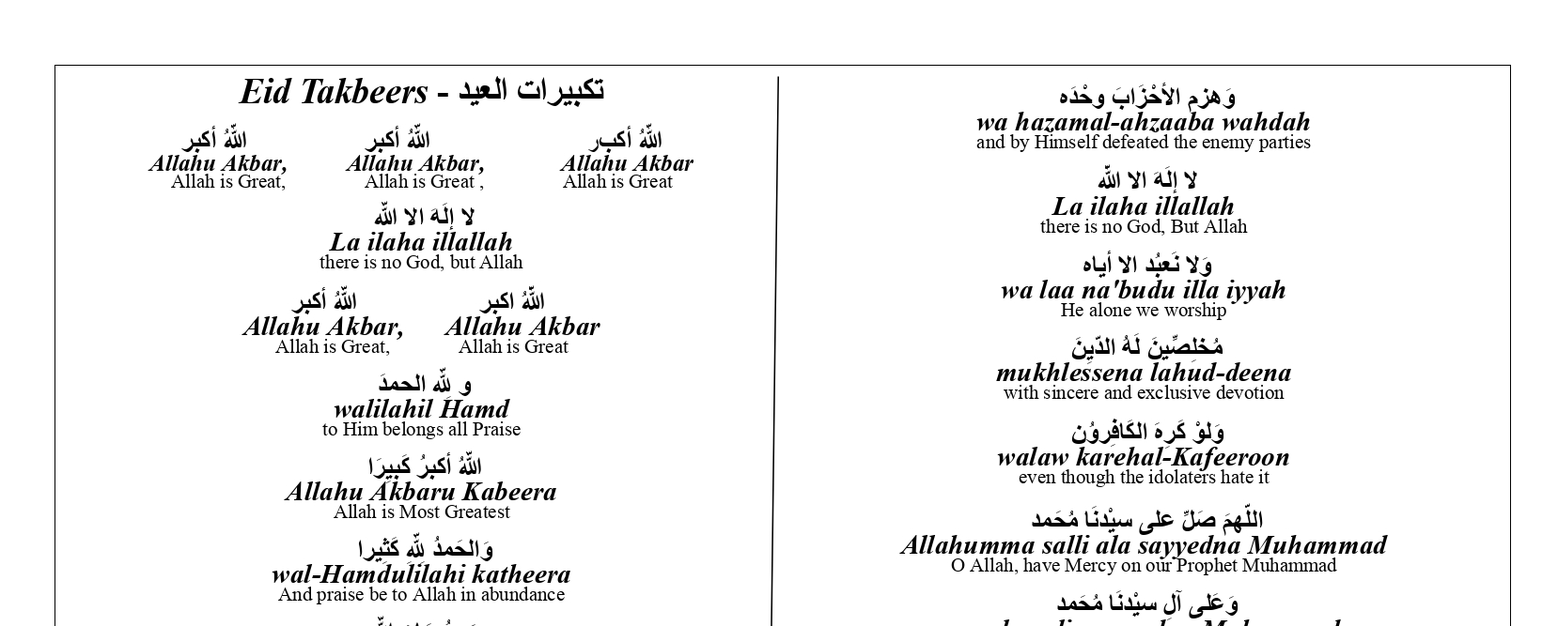
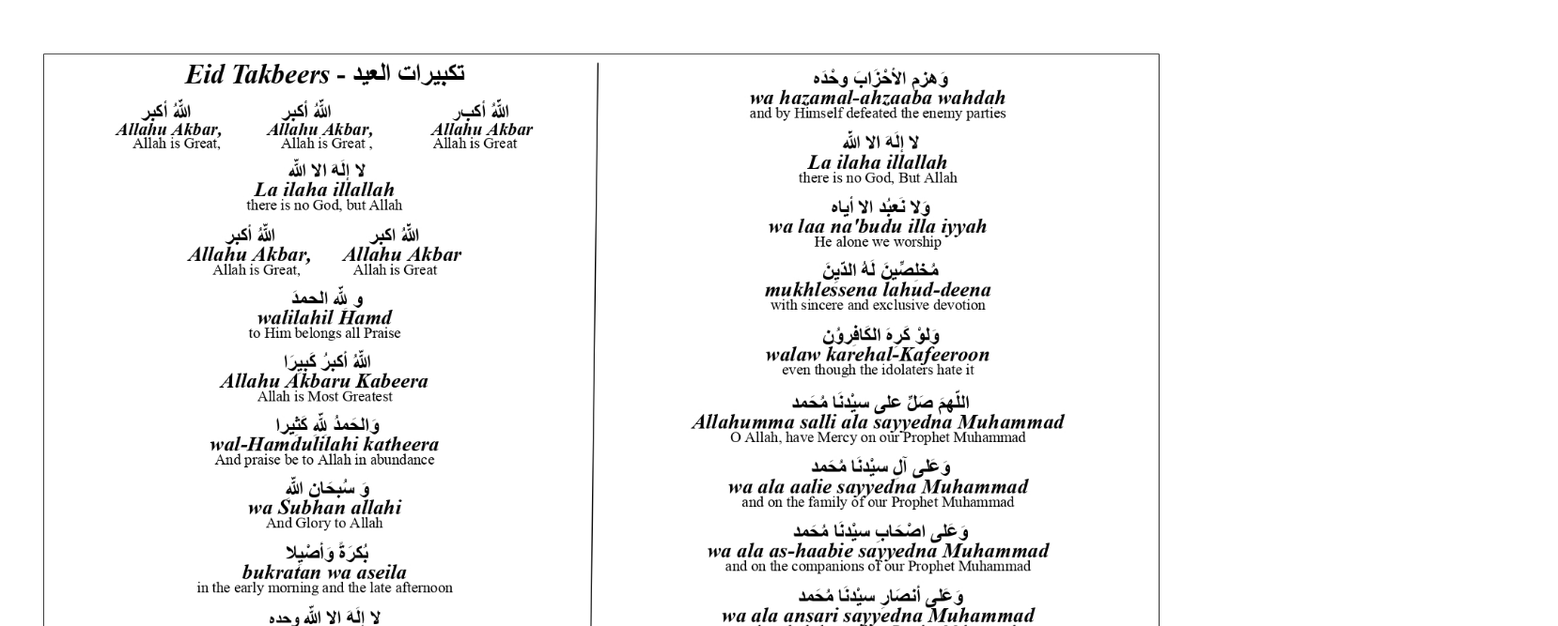
Before and after one commit to owaiszia/EidTakbeer, a plain HTML site: page index.html in a window 1280 px wide. Shown: the part 61-728 px from the top of the page at 94% size, 1658 px wide, since content can reach past the window. Drawn offline with Linux system fonts and the light colour scheme.

Commit message:
Update index.html

```diff
--- a/index.html
+++ b/index.html
@@ -7,6 +7,7 @@
 </head>
 <body>
     <h1>Eid Takbeer</h1>
-    <img src="./eid_takbeer_page-0001.jpg" alt="Eid Takbeer Image">
+    <img src="docs/eid_takbeer_page-0001.jpg" alt="Eid Takbeer Image" style="max-width: 100%; height: auto;">
+
 </body>
 </html>
```
